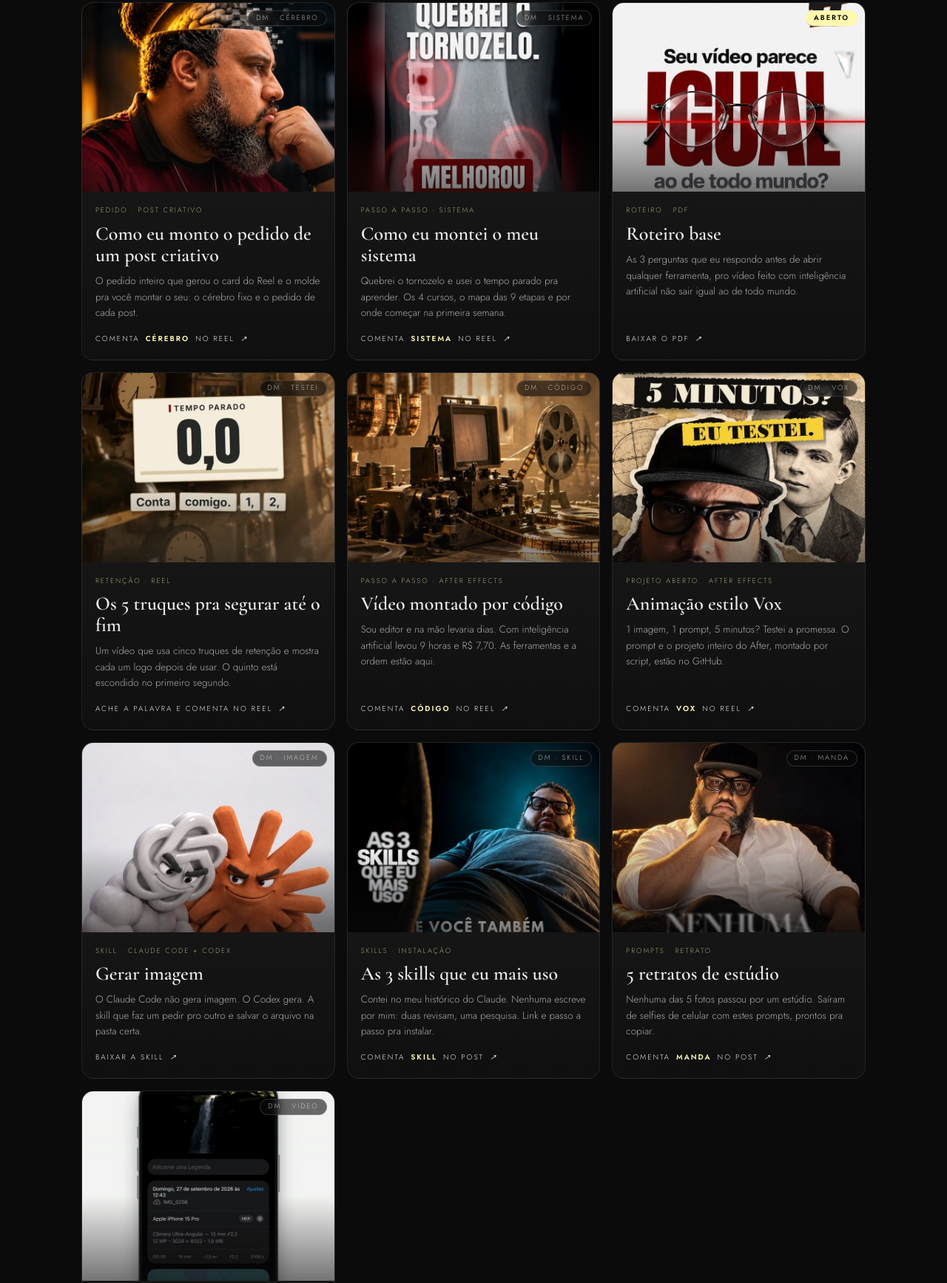
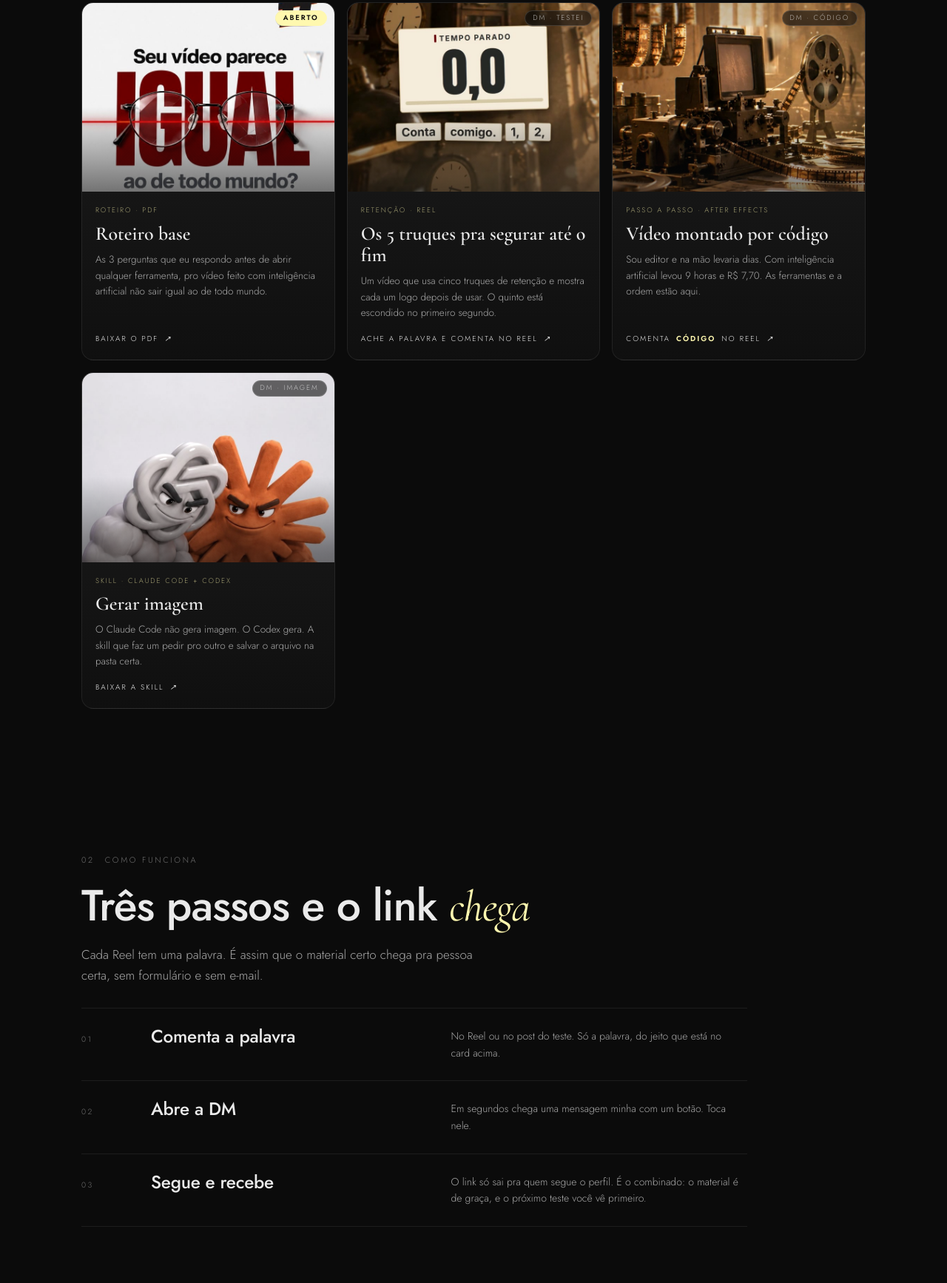
Before and after one commit to Guiair21/prompts, a plain HTML site: page index.html in a window 1280 px wide. Shown: the part 1131-2865 px from the top of the page at 74% size. Drawn offline with nearby package versions, Linux system fonts and the light colour scheme.

Commit message:
Home: tira os 6 cartões que apontavam para posts do perfil antigo
Co-Authored-By: Claude Opus 5.5 <noreply@anthropic.com>

```diff
--- a/index.html
+++ b/index.html
@@ -228,32 +228,6 @@ footer a .ico{width:16px;height:16px;vertical-align:-3px;margin-right:9px;opacit
 
     <div class="projs rv">
 
-      <a class="proj" href="https://www.instagram.com/reel/DfSziD4TJdR/" target="_blank">
-        <div class="cap">
-          <img src="img/cerebro.jpg" alt="Capa do Reel do cérebro" loading="lazy" width="720" height="900">
-          <span class="veu"></span><span class="tag">DM · CÉREBRO</span>
-        </div>
-        <div class="corpo">
-          <span class="cat">Pedido · Post criativo</span>
-          <h3>Como eu monto o pedido de um post criativo</h3>
-          <p>O pedido inteiro que gerou o card do Reel e o molde pra você montar o seu: o cérebro fixo e o pedido de cada post.</p>
-          <span class="abrir">comenta <b>CÉREBRO</b> no Reel <i>↗</i></span>
-        </div>
-      </a>
-
-      <a class="proj" href="https://www.instagram.com/reel/DfOUh8okX97/" target="_blank">
-        <div class="cap">
-          <img src="img/sistema.jpg" alt="Capa do Reel do tornozelo" loading="lazy" width="720" height="900">
-          <span class="veu"></span><span class="tag">DM · SISTEMA</span>
-        </div>
-        <div class="corpo">
-          <span class="cat">Passo a passo · Sistema</span>
-          <h3>Como eu montei o meu sistema</h3>
-          <p>Quebrei o tornozelo e usei o tempo parado pra aprender. Os 4 cursos, o mapa das 9 etapas e por onde começar na primeira semana.</p>
-          <span class="abrir">comenta <b>SISTEMA</b> no Reel <i>↗</i></span>
-        </div>
-      </a>
-
       <a class="proj" href="estrutura/roteiro-base.pdf" target="_blank">
         <div class="cap">
           <img src="img/estrutura.jpg" alt="Capa do Reel estrutura" loading="lazy" width="720" height="900">
@@ -293,19 +267,6 @@ footer a .ico{width:16px;height:16px;vertical-align:-3px;margin-right:9px;opacit
         </div>
       </a>
 
-      <a class="proj" href="https://www.instagram.com/reel/De1s52FjTQD/" target="_blank">
-        <div class="cap">
-          <img src="img/vox.jpg" alt="Capa do Reel da animação estilo Vox" loading="lazy" width="720" height="900">
-          <span class="veu"></span><span class="tag">DM · VOX</span>
-        </div>
-        <div class="corpo">
-          <span class="cat">Projeto aberto · After Effects</span>
-          <h3>Animação estilo Vox</h3>
-          <p>1 imagem, 1 prompt, 5 minutos? Testei a promessa. O prompt e o projeto inteiro do After, montado por script, estão no GitHub.</p>
-          <span class="abrir">comenta <b>VOX</b> no Reel <i>↗</i></span>
-        </div>
-      </a>
-
       <a class="proj" href="imagem/">
         <div class="cap">
           <img src="img/gerar-imagem.jpg" alt="Capa do Reel da skill de gerar imagem" loading="lazy" width="720" height="900">
@@ -316,45 +277,6 @@ footer a .ico{width:16px;height:16px;vertical-align:-3px;margin-right:9px;opacit
           <h3>Gerar imagem</h3>
           <p>O Claude Code não gera imagem. O Codex gera. A skill que faz um pedir pro outro e salvar o arquivo na pasta certa.</p>
           <span class="abrir">baixar a skill <i>↗</i></span>
-        </div>
-      </a>
-
-      <a class="proj" href="https://www.instagram.com/p/DexSmByD8JL/" target="_blank">
-        <div class="cap">
-          <img src="img/skills.jpg" alt="Capa do carrossel das 3 skills" loading="lazy" width="720" height="900">
-          <span class="veu"></span><span class="tag">DM · SKILL</span>
-        </div>
-        <div class="corpo">
-          <span class="cat">Skills · instalação</span>
-          <h3>As 3 skills que eu mais uso</h3>
-          <p>Contei no meu histórico do Claude. Nenhuma escreve por mim: duas revisam, uma pesquisa. Link e passo a passo pra instalar.</p>
-          <span class="abrir">comenta <b>SKILL</b> no post <i>↗</i></span>
-        </div>
-      </a>
-
-      <a class="proj" href="https://www.instagram.com/p/DenttbQkTIK/" target="_blank">
-        <div class="cap">
-          <img src="img/retratos.jpg" alt="Capa do carrossel dos 5 retratos" loading="lazy" width="720" height="900">
-          <span class="veu"></span><span class="tag">DM · MANDA</span>
-        </div>
-        <div class="corpo">
-          <span class="cat">Prompts · retrato</span>
-          <h3>5 retratos de estúdio</h3>
-          <p>Nenhuma das 5 fotos passou por um estúdio. Saíram de selfies de celular com estes prompts, prontos pra copiar.</p>
-          <span class="abrir">comenta <b>MANDA</b> no post <i>↗</i></span>
-        </div>
-      </a>
-
-      <a class="proj" href="https://www.instagram.com/reel/Deuj7pTAms0/" target="_blank">
-        <div class="cap">
-          <img src="img/antes-depois.jpg" alt="Capa do Reel de antes e depois" loading="lazy" width="720" height="900">
-          <span class="veu"></span><span class="tag">DM · VIDEO</span>
-        </div>
-        <div class="corpo">
-          <span class="cat">Projeto aberto · Reel</span>
-          <h3>Antes e depois</h3>
-          <p>Uma foto editada no celular virou Reel de antes e depois montado pelo Claude Code. O passo a passo e o projeto estão no GitHub.</p>
-          <span class="abrir">comenta <b>VIDEO</b> no Reel <i>↗</i></span>
         </div>
       </a>
 
```
